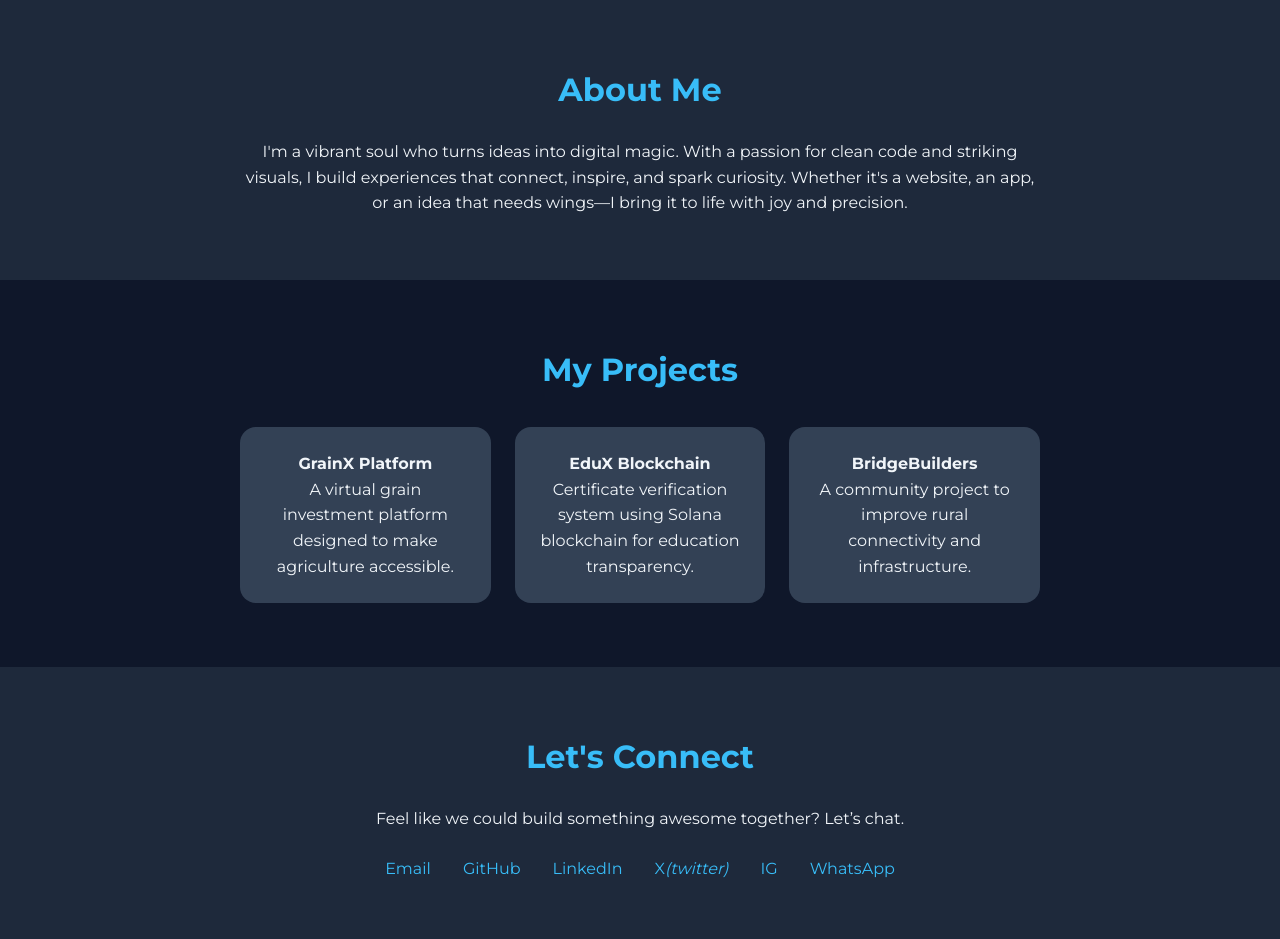
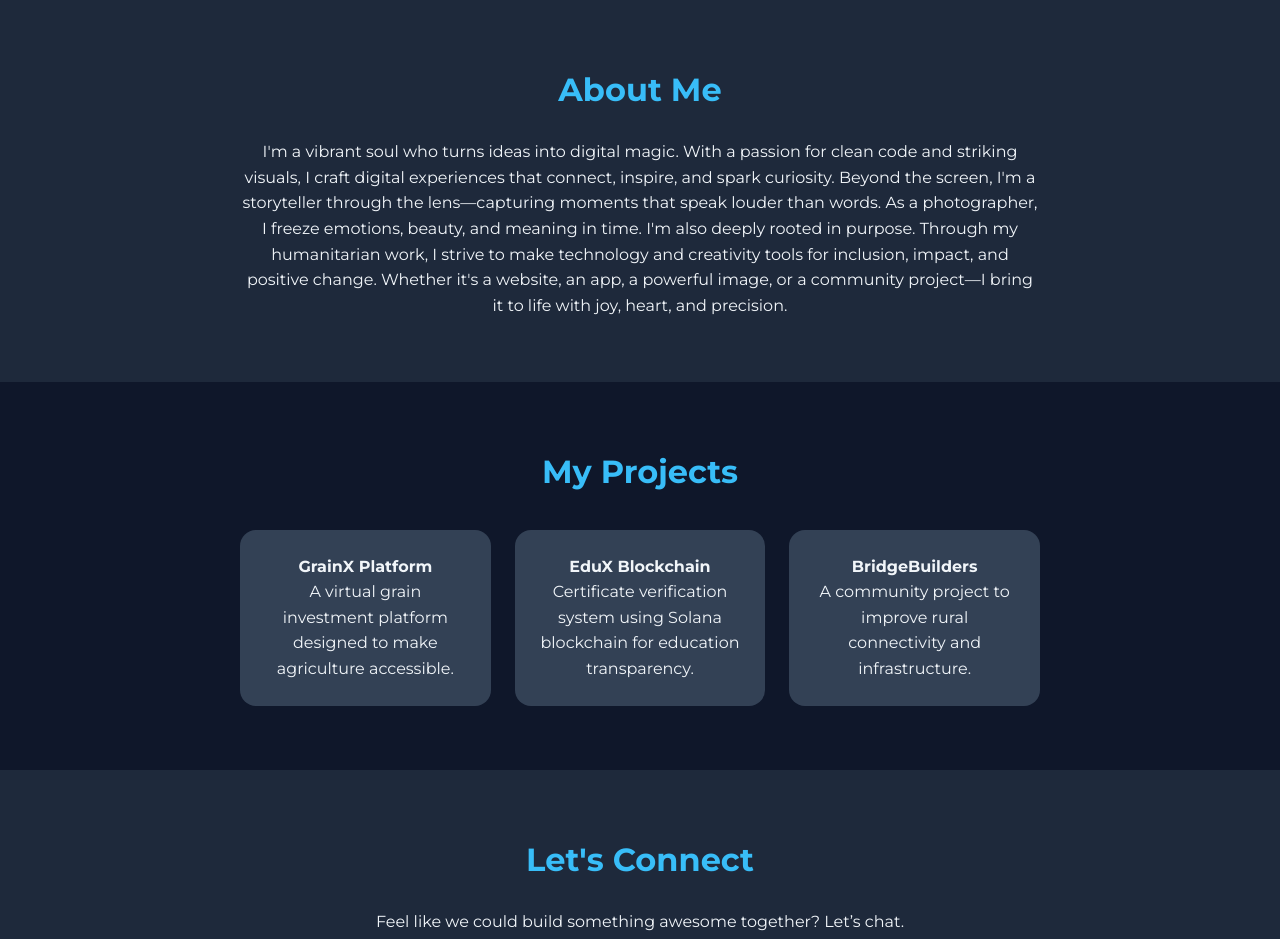
Before and after one commit to Abeltrust/Abeltrust, a plain HTML site: page index.html in a window 1280 px wide. Shown: the part 800-1739 px from the top of the page. Drawn offline with Linux system fonts and the light colour scheme.

Commit message:
Update index.html

```diff
--- a/index.html
+++ b/index.html
@@ -34,7 +34,9 @@
   <section id="about" class="section">
     <div class="content">
       <h3>About Me</h3>
-      <p>I'm a vibrant soul who turns ideas into digital magic. With a passion for clean code and striking visuals, I build experiences that connect, inspire, and spark curiosity. Whether it's a website, an app, or an idea that needs wings—I bring it to life with joy and precision.</p>
+      <p>I'm a vibrant soul who turns ideas into digital magic. With a passion for clean code and striking visuals, I craft digital experiences that connect, inspire, and spark curiosity.
+Beyond the screen, I'm a storyteller through the lens—capturing moments that speak louder than words. As a photographer, I freeze emotions, beauty, and meaning in time.
+I'm also deeply rooted in purpose. Through my humanitarian work, I strive to make technology and creativity tools for inclusion, impact, and positive change. Whether it's a website, an app, a powerful image, or a community project—I bring it to life with joy, heart, and precision.</p>
     </div>
   </section>
 
```
